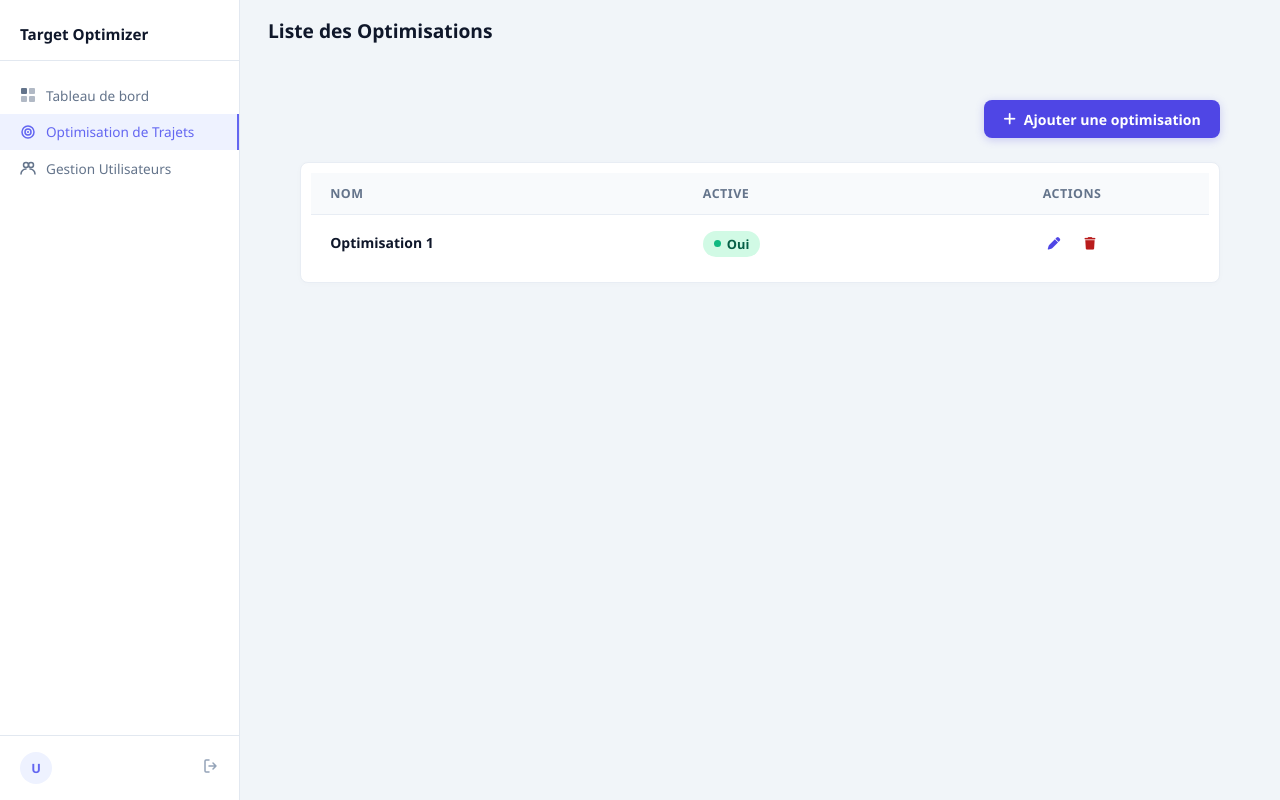
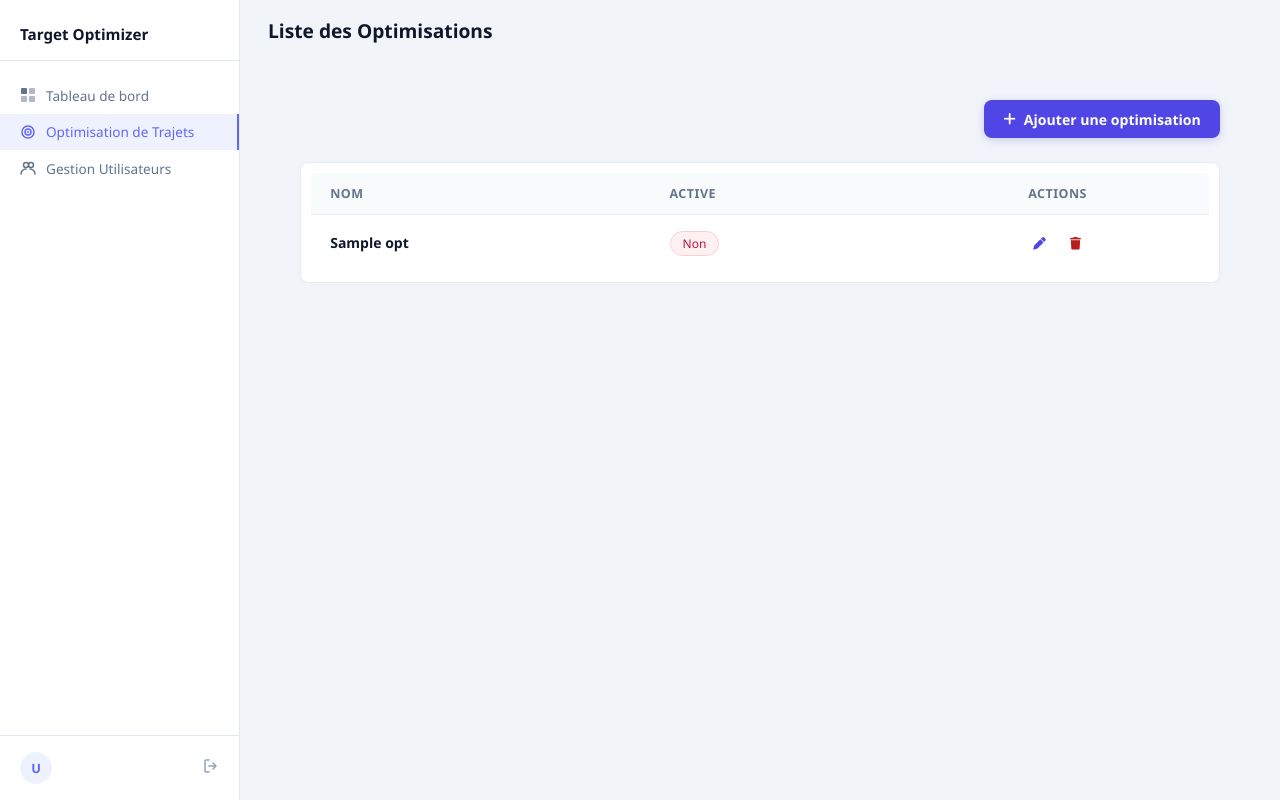
Before and after one commit to teljaoui/traget_optimizer, a Django app: template templates/administrator/pages/optimisation/index.html in a window 1280 px wide. Run offline with Django 5.2, Linux system fonts and the light colour scheme; the template is opened without the code that fills it: most values are stand-ins (such as "Sample title", 1, 10 or a date in 2020).

Commit message:
Finalisation du partie CRUD optimisation

```diff
--- a/static/css/style.css
+++ b/static/css/style.css
@@ -401,7 +401,7 @@ body {
 .zone-item {
     background: #fff;
     border: 1px solid #e9ecef;
-    border-radius: 12px;
+    border-radius: 5px;
     overflow: hidden;
     transition: border-color 0.2s, box-shadow 0.2s;
     margin-bottom: 0;
@@ -409,7 +409,6 @@ body {
 
 .zone-item.active {
     border-color: #c7d7f5;
-    box-shadow: 0 2px 8px rgba(59, 130, 246, 0.08);
 }
 
 .zone-header {
@@ -544,25 +543,6 @@ body {
 }
 
 
-
-.status {
-    font-size: 11px;
-    font-weight: 500;
-    padding: 3px 9px;
-    border-radius: 20px;
-    display: inline-block;
-
-}
-
-.visited {
-    background: #dcfce7;
-    color: #15803d;
-}
-
-.not-visited {
-    background: #fee2e2;
-    color: #b91c1c;
-}
 
 
 
@@ -717,12 +697,10 @@ body {
 
 .gu-zone-icon {
     margin-top: 2px;
-    font-size: 0.85rem;
+    font-size: 0.;
     flex-shrink: 0;
 }
 
-.gu-zone-icon--admin { color: #6366f1; }
-.gu-zone-icon--user  { color: #10b981; }
 
 .gu-zone-name {
     display: block;
@@ -750,33 +728,37 @@ body {
     display: inline-flex;
     align-items: center;
     gap: 6px;
-    padding: 4px 11px;
-    border-radius: 20px;
-    font-size: 0.8rem;
-    font-weight: 600;
+    padding: 3px 12px;
+    font-size: 0.75rem;
+    font-weight: 500;
+    border-radius: 9999px;
+    border: 1px solid transparent;
     white-space: nowrap;
 }
 
 .gu-status--active {
-    background: #d1fae5;
+    background: #ecfdf5;
     color: #065f46;
+    border-color: #a7f3d0;
 }
 
 .gu-status--inactive {
-    background: #fef3c7;
-    color: #92400e;
+    background: #fff1f2;
+    color: #be123c;
+    border-color: #fecdd3;
 }
 
 .gu-status-dot {
-    width: 7px;
-    height: 7px;
+    width: 6px;
+    height: 6px;
     border-radius: 50%;
     flex-shrink: 0;
 }
 
 .gu-status--active   .gu-status-dot { background: #10b981; }
-.gu-status--inactive .gu-status-dot { background: #f59e0b; }
 
+
+.gu-status--inactive .gu-status-dot { background: #e11d48; }
 /* Actions */
 .gu-actions {
     display: inline-flex;
@@ -866,6 +848,7 @@ body {
     font-size: 0.9rem;
 }
 
+
 #map {
     width: 100%;
     height: 100%;
--- a/templates/administrator/layout/base.html
+++ b/templates/administrator/layout/base.html
@@ -32,7 +32,7 @@
                         </svg>
                         Tableau de bord
                     </a>
-                    <a href="{% url 'liste_optimisation' %}" class="nav-item {% block nav_targets %}{% endblock %}">
+                    <a href="{% url 'optimisation_index' %}" class="nav-item {% block nav_targets %}{% endblock %}">
                         <svg class="nav-icon" viewBox="0 0 16 16" fill="none">
                             <circle cx="8" cy="8" r="6" stroke="currentColor" stroke-width="1.5" />
                             <circle cx="8" cy="8" r="3" stroke="currentColor" stroke-width="1.5" />
--- a/templates/administrator/pages/dashboard.html
+++ b/templates/administrator/pages/dashboard.html
@@ -37,7 +37,7 @@
               </div>
               <span>Point 001</span>
             </div>
-            <span class="status visited">Visité</span>
+            <span class="gu-status gu-status--active">Visité</span>
           </div>
           <div class="point-item">
             <div class="point-title">
@@ -49,7 +49,7 @@
               </div>
               <span>Point 002</span>
             </div>
-            <span class="status not-visited">Non Visité</span>
+            <span class="gu-status gu-status--inactive">Non Visité</span>
           </div>
         </div>
       </div>
@@ -76,7 +76,7 @@
               </div>
               <span>Point 001</span>
             </div>
-            <span class="status visited">Visité</span>
+            <span class="gu-status gu-status--active">Visité</span>
           </div>
         </div>
       </div>
--- a/templates/administrator/pages/optimisation/index.html
+++ b/templates/administrator/pages/optimisation/index.html
@@ -9,7 +9,7 @@
 <div class="main-content">
 
   <div class="gu-header">
-    <a href="{% url 'ajouter_optimisation' %}" class="gu-btn-new">
+    <a href="{% url 'optimisation_add' %}" class="gu-btn-new">
       <i class="fas fa-plus"></i> Ajouter une optimisation
     </a>
   </div>
@@ -29,31 +29,51 @@
 
         <tbody>
 
+          {% for opt in optimisations %}
           <tr>
             <td>
               <div class="gu-user-info">
-                <span class="gu-user-name">Optimisation 1</span>
+                <span class="gu-user-name">{{ opt.nom }}</span>
               </div>
             </td>
 
             <td>
-              <span class="gu-status gu-status--active">
-                <span class="gu-status-dot"></span>
-                Oui
-              </span>
+              {% if opt.is_active %}
+                <span class="gu-status gu-status--active">
+
+                  Oui
+                </span>
+              {% else %}
+                <span class="gu-status gu-status--inactive">
+
+                  Non
+                </span>
+              {% endif %}
             </td>
 
             <td class="td-center">
               <div class="gu-actions">
-                <a href="#" class="btn gu-action-edit">
+
+                <a href="{% url 'optimisation_update' opt.id %}" class="btn gu-action-edit">
                   <i class="fas fa-pen"></i>
                 </a>
-                <a href="#" class="btn gu-action-delete">
+
+                <a href="{% url 'optimisation_delete' opt.id %}" class="btn gu-action-delete"
+                   onclick="return confirm('Supprimer cette optimisation ?');">
                   <i class="fas fa-trash"></i>
                 </a>
+
               </div>
             </td>
           </tr>
+
+          {% empty %}
+          <tr>
+            <td colspan="3" style="text-align:center;">
+              Aucune optimisation trouvée
+            </td>
+          </tr>
+          {% endfor %}
 
         </tbody>
 
--- a/templates/administrator/pages/users/index.html
+++ b/templates/administrator/pages/users/index.html
@@ -46,7 +46,7 @@
 
             <td>
               <span class="gu-status {% if user.is_active %}gu-status--active{% else %}gu-status--inactive{% endif %}">
-                <span class="gu-status-dot"></span>
+
                 {% if user.is_active %}Actif{% else %}Inactif{% endif %}
               </span>
             </td>
```
Also changed, not shown: administrator/urls.py (+5 -3 lines), administrator/views.py (+60 -4 lines), templates/administrator/pages/optimisation/ajouter.html (+52 -0 lines), templates/administrator/pages/optimisation/modifier.html (+52 -0 lines), static/js/main.js (indentation only).
